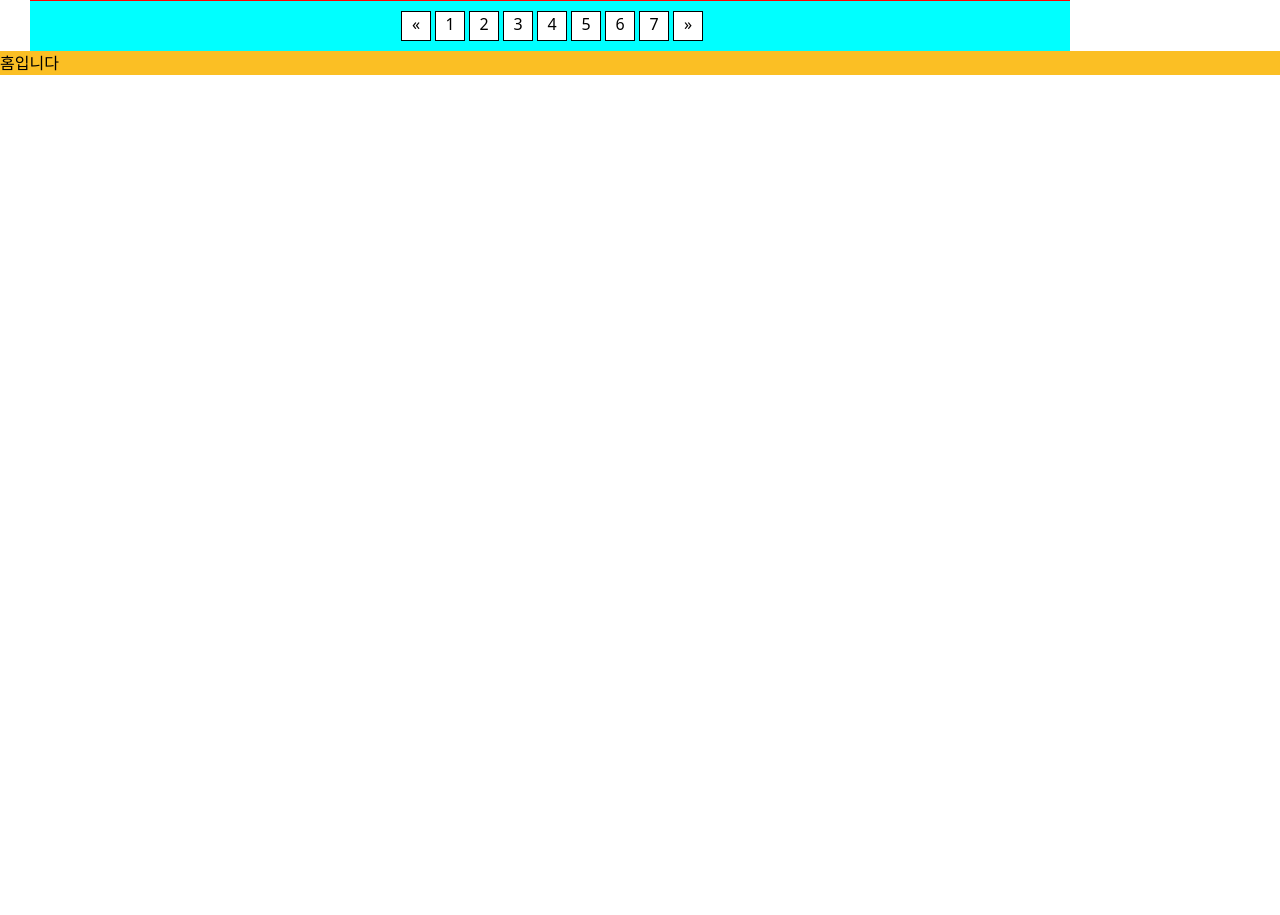
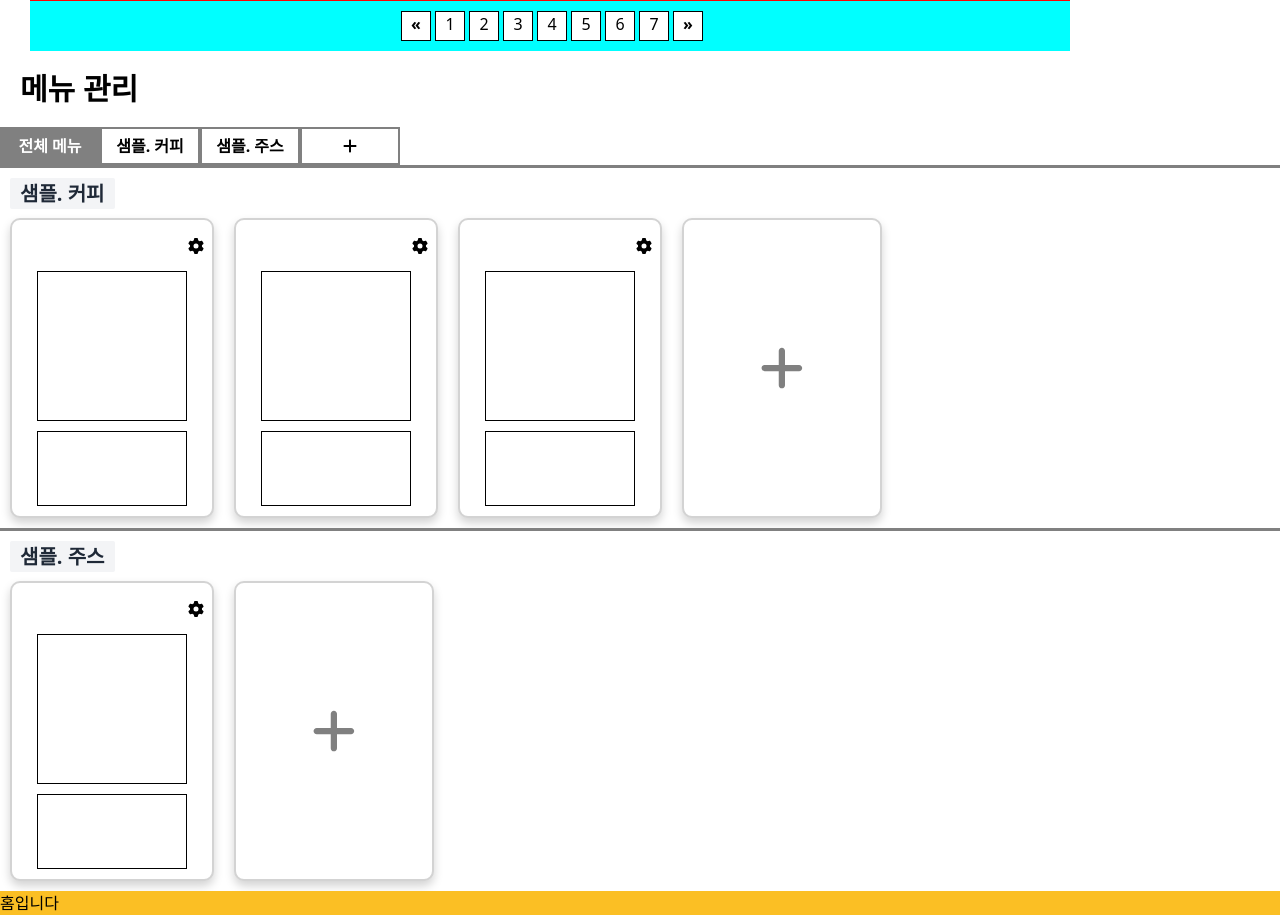
Before and after one commit to kopuragi/shikshyok-frontend, a React (Create React App) app: page / in a window 1280 px wide. Shown: the part 2345-3260 px from the top of the page. Before the commit the page ends 2420 px from the top, so only its background shows below. Built offline with nearby package versions, Linux system fonts and the light colour scheme.

Commit message:
lhm-front

```diff
--- a/package.json
+++ b/package.json
@@ -3,6 +3,8 @@
   "version": "0.1.0",
   "private": true,
   "dependencies": {
+    "@fortawesome/free-solid-svg-icons": "^6.7.2",
+    "@fortawesome/react-fontawesome": "^0.2.2",
     "@reduxjs/toolkit": "^2.5.1",
     "@types/react": "^19.0.8",
     "@types/react-dom": "^19.0.3",
--- a/src/App.jsx
+++ b/src/App.jsx
@@ -1,12 +1,14 @@
 import Header from "./pages/Header/Header";
 import OwnerOrderHistory from "./pages/Order/OwnerOrderPage/OwnerOrderHistory";
 import OwnerOrderAllHistory from "./pages/Order/OwnerOrderPage/OwnerOrderAllHistory";
+import Menus from "./components/Menus";
 function App() {
   return (
     <div>
       <Header />
       <OwnerOrderHistory />
       <OwnerOrderAllHistory />
+      <Menus />
       <h1 className="bg-amber-400">홈입니다</h1>
     </div>
   );
--- /dev/null
+++ b/src/components/Menus.jsx
@@ -0,0 +1,71 @@
+import "./menu.scss";
+import { FontAwesomeIcon } from "@fortawesome/react-fontawesome";
+import { faPlus, faGear } from "@fortawesome/free-solid-svg-icons";
+import { useState } from "react";
+
+export default function Menus() {
+  return (
+    <main className="max-w-7xl m-auto">
+      <h3 className="text-3xl font-bold m-5">메뉴 관리</h3>
+      <ul className="menu-tab flex list-none">
+        <li className="choose">전체 메뉴</li>
+        <li>샘플. 커피</li>
+        <li>샘플. 주스</li>
+        <li>
+          <FontAwesomeIcon icon={faPlus} />
+        </li>
+      </ul>
+
+      <hr className="mb-3" />
+      {/* <span>부제목 샘플. 커피</span> */}
+      <span class="bg-gray-100 text-gray-800 text-xl font-semibold me-2 px-2.5 py-0.5 rounded-sm dark:bg-gray-700 dark:text-gray-300">
+        샘플. 커피
+      </span>
+      <ul className="menu-board flex list-none overflow-x-scroll">
+        {/* {map 공간. 메뉴 데이터.} */}
+        <li>
+          <div className="icon-box">
+            <FontAwesomeIcon icon={faGear} className="setting-icon m-2" />
+          </div>
+          <div className="img-box"></div>
+          <div className="content-box"></div>
+        </li>
+        <li>
+          <div className="icon-box">
+            <FontAwesomeIcon icon={faGear} className="setting-icon m-2" />
+          </div>
+          <div className="img-box"></div>
+          <div className="content-box"></div>
+        </li>
+        <li>
+          <div className="icon-box">
+            <FontAwesomeIcon icon={faGear} className="setting-icon m-2" />
+          </div>
+          <div className="img-box"></div>
+          <div className="content-box"></div>
+        </li>
+        <li>
+          <FontAwesomeIcon icon={faPlus} className="add-icon" />
+        </li>
+      </ul>
+      <hr className="mb-3" />
+      {/* <div className="sub-menu">부제목 샘플. 주스</div> */}
+      <span class="bg-gray-100 text-gray-800 text-xl font-semibold me-2 px-2.5 py-0.5 rounded-sm dark:bg-gray-700 dark:text-gray-300">
+        샘플. 주스
+      </span>
+      <ul className="menu-board overflow-x-scroll flex list-none">
+        {/* {map 공간. 메뉴 데이터.} */}
+        <li>
+          <div className="icon-box">
+            <FontAwesomeIcon icon={faGear} className="setting-icon m-2" />
+          </div>
+          <div className="img-box"></div>
+          <div className="content-box"></div>
+        </li>
+        <li>
+          <FontAwesomeIcon icon={faPlus} className="add-icon" />
+        </li>
+      </ul>
+    </main>
+  );
+}
--- /dev/null
+++ b/src/components/menu.scss
@@ -0,0 +1,78 @@
+// 속성이 너무 많거나
+//한 번에 여러 요소에 스타일을 주려는 것들만
+//scss에 작성
+hr {
+  border: 2px solid gray;
+}
+
+span {
+  padding: 5px;
+  margin: 10px;
+  font-weight: bold;
+  border-radius: 10px;
+}
+
+.menu-tab {
+  li {
+    width: 100px;
+    padding: 5px;
+    text-align: center;
+    font-weight: bold;
+    cursor: pointer;
+    border: 2px solid gray;
+  }
+}
+//js로 클래스를 변경할 예정
+//tailwind class 보다는 sass로 설정하는 게 좋다.
+.choose {
+  font-weight: bold;
+  color: white;
+  background: gray;
+}
+.menu-board {
+  li {
+    display: flex;
+    flex-direction: column;
+    justify-content: space-evenly;
+    align-items: center;
+    min-width: 200px;
+    height: 300px;
+    margin: 10px;
+    border: 2px solid lightgray;
+    border-radius: 10px;
+    background-color: white;
+    box-shadow: 0px 5px 10px 0px lightgray;
+    cursor: pointer;
+    .icon-box {
+      width: 200px;
+      height: 30px;
+      text-align: right;
+    }
+    .img-box {
+      width: 150px;
+      height: 150px;
+      border: 1px solid black;
+    }
+    .content-box {
+      width: 150px;
+      height: 75px;
+      border: 1px solid black;
+    }
+  }
+}
+
+.add-icon {
+  font-size: 50px;
+  text-align: center;
+  color: gray;
+}
+
+@media (max-width: 480px) {
+  h3 {
+    color: blue;
+  }
+  .menu-board {
+    flex-wrap: wrap;
+    overflow-x: auto;
+  }
+}
```
